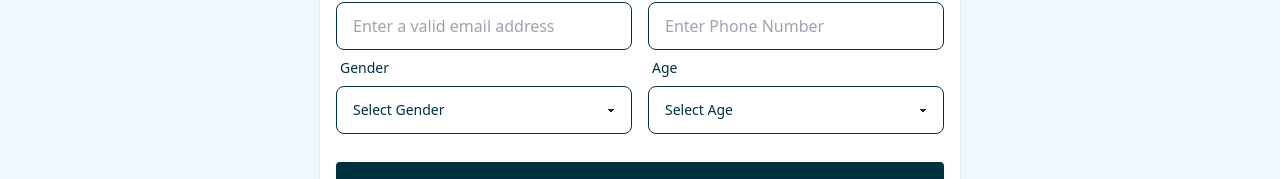
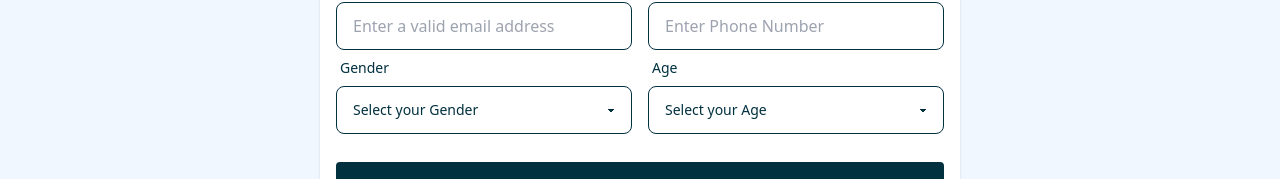
Before and after one commit to he-is-right/academy, a Next.js app: page /team in a window 1280 px wide. Shown: the part 382-561 px from the top of the page. Built offline with nearby package versions, Linux system fonts and the light colour scheme.

Commit message:
Update page.tsx

```diff
--- a/src/app/team/page.tsx
+++ b/src/app/team/page.tsx
@@ -53,7 +53,7 @@ export default function Team() {
                         <span className="label-text text-[#01303F]">Gender</span>
                     </div>
                     <select required className="select select-bordered border-[#01303F] w-full bg-[transparent] text-[#01303F]">
-                        <option disabled selected>Select Gender</option>
+                        <option disabled selected>Select your Gender</option>
                         <option>Male</option>
                         <option>Female</option>
                     </select>
@@ -64,7 +64,7 @@ export default function Team() {
                         <span className="label-text text-[#01303F]">Age</span>
                     </div>
                     <select required className="select select-bordered border-[#01303F] w-full bg-[transparent] text-[#01303F]">
-                        <option disabled selected>Select Age</option>
+                        <option disabled selected>Select your Age</option>
                         <option>13 - 17</option>
                         <option>18 - 25</option>
                         <option>26 - 30</option>
```
